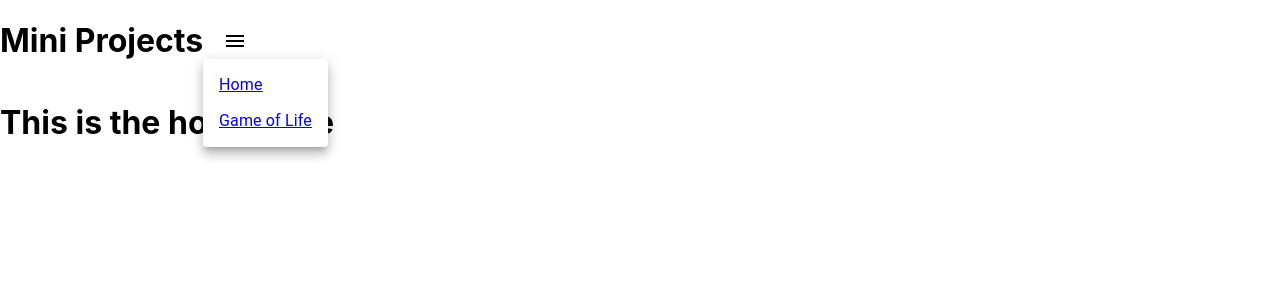
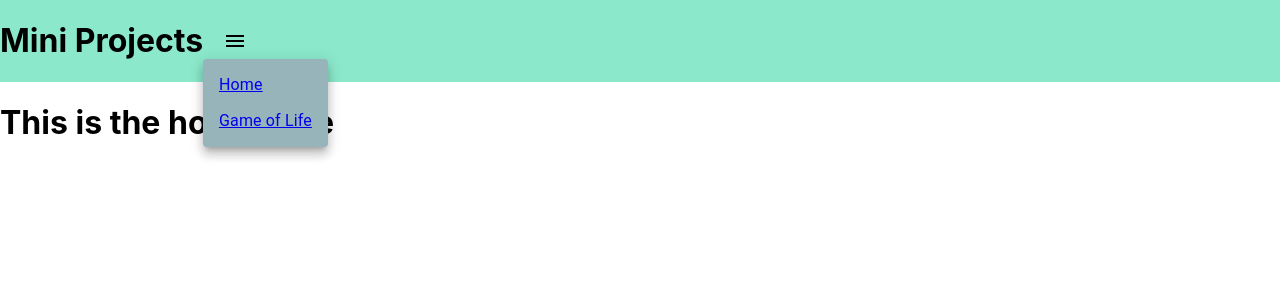
Before and after one commit to natey37/Mini_Projects, a React (Create React App) app: page / in a window 1280 px wide. Both pictures are taken after a click on the button 235 px from the left and 40 px from the top of the page. Shown: the top 300 px of the page. Built offline with nearby package versions, Linux system fonts and the light colour scheme.

Commit message:
add initial theme colors

```diff
--- a/src/App.js
+++ b/src/App.js
@@ -4,29 +4,24 @@ import Home from './pages/Home'
 import Navbar from './components/NavBar/Navbar'
 import { Routes, Route, Link } from 'react-router-dom'
 /** @jsxImportSource @emotion/react */
-import { ThemeProvider } from '@emotion/react'
+import { MuiThemeProvider } from "@material-ui/core/styles";
+import { ThemeProvider } from "@emotion/react";
+import { theme } from "./theme";
 
-const theme = {
-    colors: {
-        primary: 'hotpink'
-    }
-}
 
 function App() {
     return (
-        // <ThemeProvider theme={theme}>
+        <MuiThemeProvider theme={theme}>
+            <ThemeProvider theme={theme}>
                 <div>
                     <Navbar />
-            {/* <h1>Mini Projects</h1> */}
-            {/* <Link to='/game_of_life'>Game of Life</Link> */}
-            {/* <Router> */}
                     <Routes>
                         <Route exact path='/' element={<Home></Home>} />
                         <Route exact path='/game_of_life' element={<GameOfLife></GameOfLife>} />
                     </Routes>
-            {/* </Router> */}
                 </div>
-        // </ThemeProvider>
+            </ThemeProvider>
+        </MuiThemeProvider>
     );
 }
 
--- a/src/Theme.js
+++ b/src/Theme.js
@@ -1,10 +1,23 @@
-import { createMuiTheme } from "@material-ui/core/styles";
+import { createTheme } from "@material-ui/core/styles";
 
-export const theme = createMuiTheme({
-  palette: {
-    primary: {
-      main: "#ff0000"
-    }
-  },
-  spacing: (factor) => `${0.92 * factor}rem`
+//Theme colors
+//https://coolors.co/303633-8be8cb-7ea2aa-888da7-9c7a97
+export const theme = createTheme({
+    palette: {
+        primary: {
+            main: "#8be8cb"
+        },
+        secondary: {
+            main: '#7ea2aa'
+        },
+        error: {
+            main: '#9c7a97'
+        },
+        info: {
+            main: '#888da7'
+        },
+        sucess: {
+            main: '#303633'
+        }
+    },
 });
--- a/src/components/NavBar/ContentMenu.js
+++ b/src/components/NavBar/ContentMenu.js
@@ -5,8 +5,18 @@ import MenuItem from '@mui/material/MenuItem';
 import { Link } from 'react-router-dom'
 import MenuIcon from '@mui/icons-material/Menu';
 /** @jsxImportSource @emotion/react */
+import { makeStyles } from "@material-ui/core/styles";
+
+const useStyles = makeStyles((theme) => ({
+    paper: {
+        "& .MuiPaper-root": {
+            backgroundColor: theme.palette.secondary.light
+        }
+    }
+}))
 
 export default function ContentMenu() {
+    const classes = useStyles();
     const [anchorEl, setAnchorEl] = useState(null);
     const open = Boolean(anchorEl);
     const handleClick = (event) => {
@@ -15,6 +25,8 @@ export default function ContentMenu() {
     const handleClose = () => {
         setAnchorEl(null);
     };
+
+
 
     return (
         <div>
@@ -36,7 +48,7 @@ export default function ContentMenu() {
                 MenuListProps={{
                     'aria-labelledby': 'basic-button',
                 }}
-            >
+                className={classes.paper}            >
                 <Link to='/'><MenuItem onClick={handleClose}>Home</MenuItem></Link>
                 <Link to='/game_of_life'><MenuItem onClick={handleClose}>Game of Life</MenuItem></Link>
             </Menu>
--- a/src/components/NavBar/Navbar.js
+++ b/src/components/NavBar/Navbar.js
@@ -3,7 +3,7 @@ import ContentMenu from './ContentMenu'
 
 export default function Navbar() {
     return (
-        <div css={theme => ({ display: 'flex', flexDirection: 'row', alignItems: 'center'})}>
+        <div css={theme => ({ display: 'flex', flexDirection: 'row', alignItems: 'center', backgroundColor: theme.palette.primary.main})}>
             <h1>Mini Projects</h1>
             <ContentMenu />
         </div>
--- a/src/pages/Home.js
+++ b/src/pages/Home.js
@@ -1,3 +1,5 @@
+/** @jsxImportSource @emotion/react */
+
 export default function Home() {
     return (
         <div>
```
Lines whose indentation alone changed are shown as unchanged.
